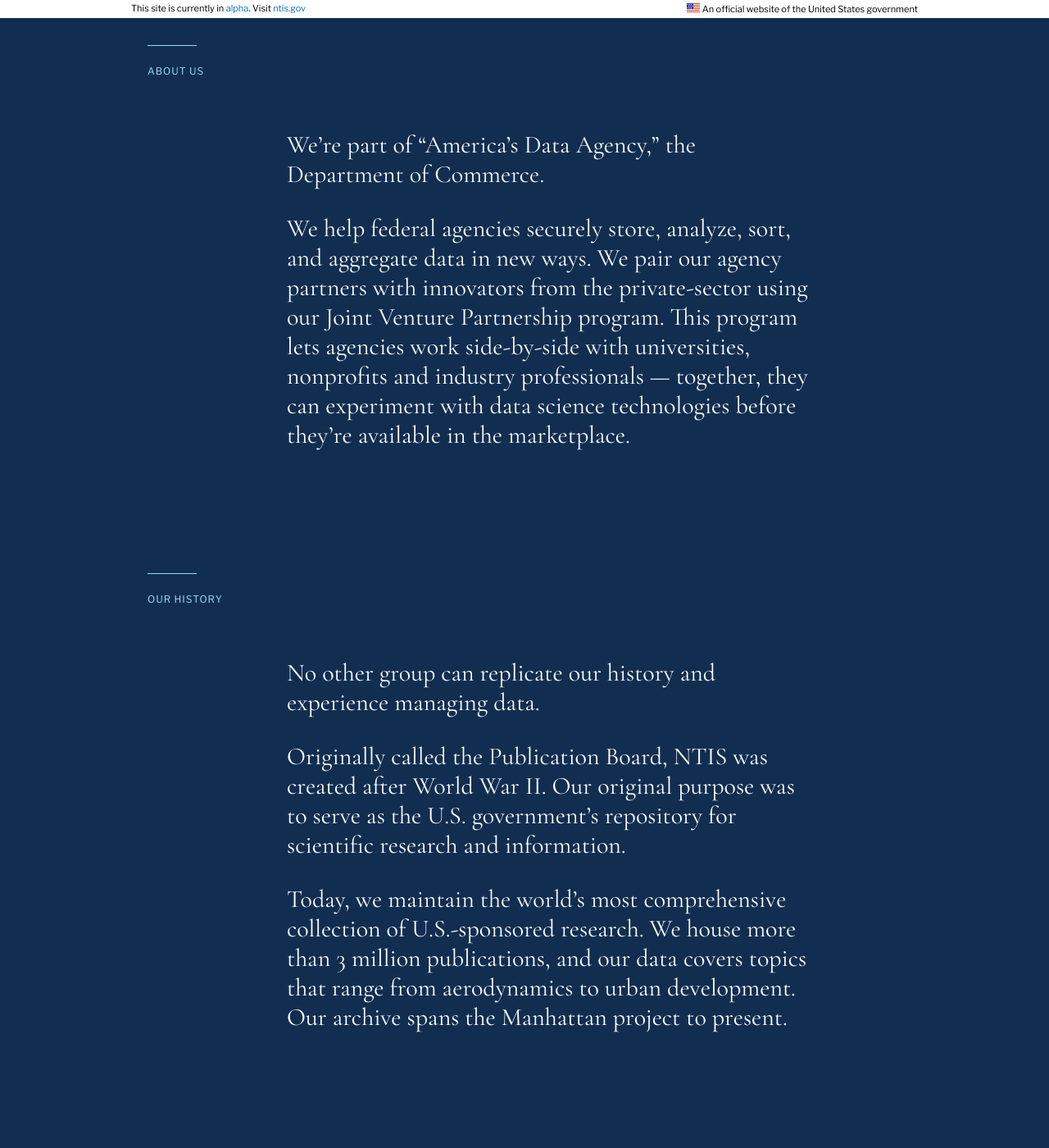
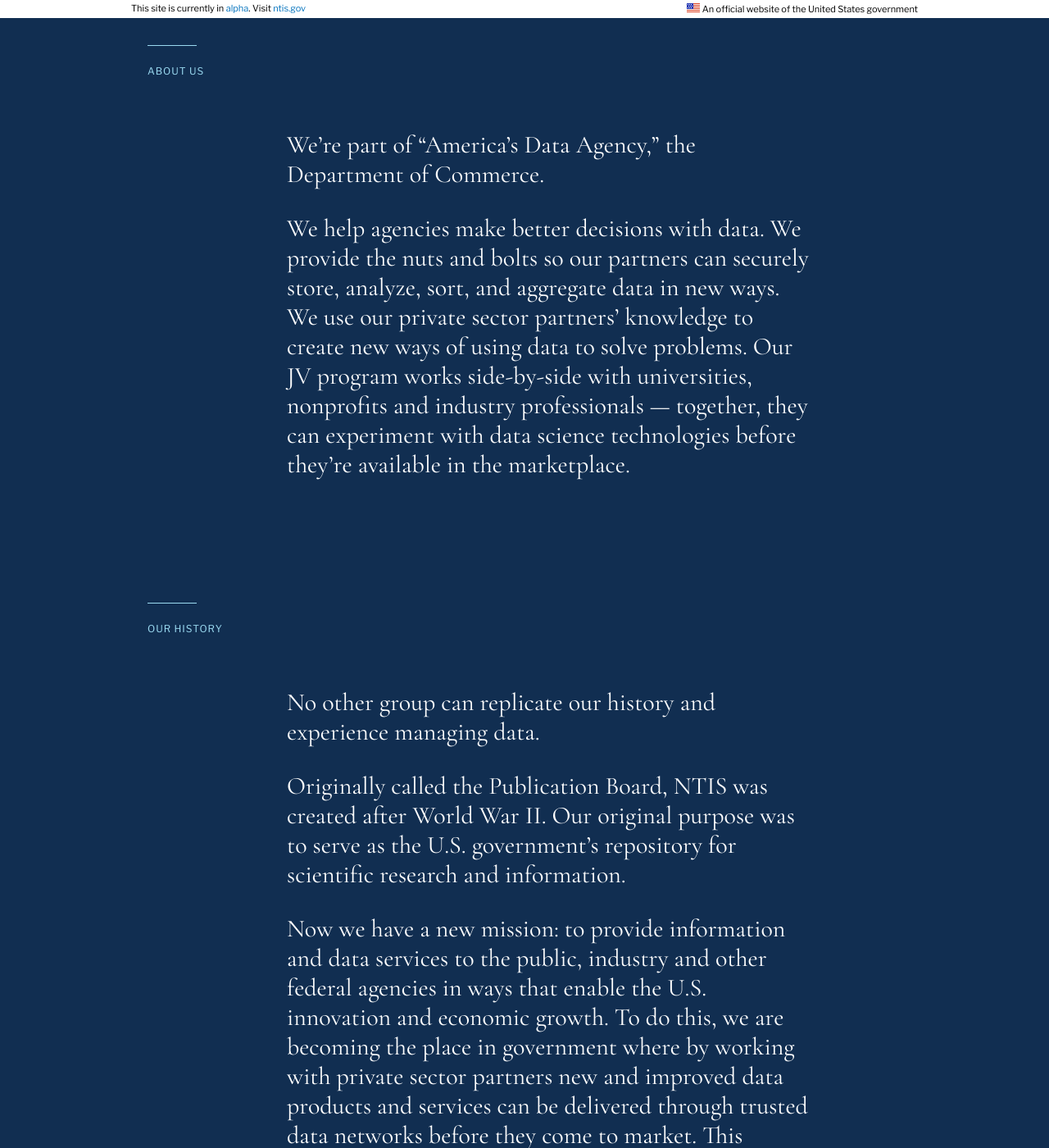
Before and after one commit to 18F/ntis-gov, a Jekyll site: the page built from about_us/index.md, in a window 1280 px wide and 1400 px high, scrolled down 605 px. Shown: the whole window at 82% size. Built offline with Jekyll 4.4.1, drawn with Linux system fonts in a browser that asks for light colours; some of the changed text lies outside the part shown.

Commit message:
Update index.md

```diff
--- a/about_us/index.md
+++ b/about_us/index.md
@@ -2,19 +2,21 @@
 layout: subpage
 title: About us
 id: about-us
-summary: Transforming big data into better public services
+summary: Transforming data into valuable public services
 ---
 <h3>About us</h3>
 
 We're part of &ldquo;America’s Data Agency,&rdquo; the Department of Commerce.
 
-We help federal agencies securely store, analyze, sort, and aggregate data in new ways. We pair our agency partners with innovators from the private-sector using our Joint Venture Partnership program. This program lets agencies work side-by-side with universities, nonprofits and industry professionals &mdash; together, they can experiment with data science technologies before they’re available in the marketplace.
+We help agencies make better decisions with data.  We provide the nuts and bolts so our partners can securely store, analyze, sort, and aggregate data in new ways. We use our private sector partners' knowledge to create new ways of using data to solve problems.  Our JV program works side-by-side with universities, nonprofits and industry professionals &mdash; together, they can experiment with data science technologies before they’re available in the marketplace.
 
 ### Our history
 
 No other group can replicate our history and experience managing data.
 
 Originally called the Publication Board, NTIS was created after World War II. Our original purpose was to serve as the U.S. government's repository for scientific research and information.
+
+Now we have a new mission: to provide information and data services to the public, industry and other federal agencies in ways that enable the U.S. innovation and economic growth.  To do this, we are becoming the place in government where by working with private sector partners new and improved data products and services can be delivered through trusted data networks before they come to market.  This creates a faster pipeline for new platforms for analyzing data, using data for new products and services, and delivery of better data services to businesses, communities and citizens.
 
 Today, we maintain the world’s most comprehensive collection of U.S.-sponsored research. We house more than 3 million publications, and our data covers topics that range from aerodynamics to urban development. Our archive spans the Manhattan project to present.
 
```
